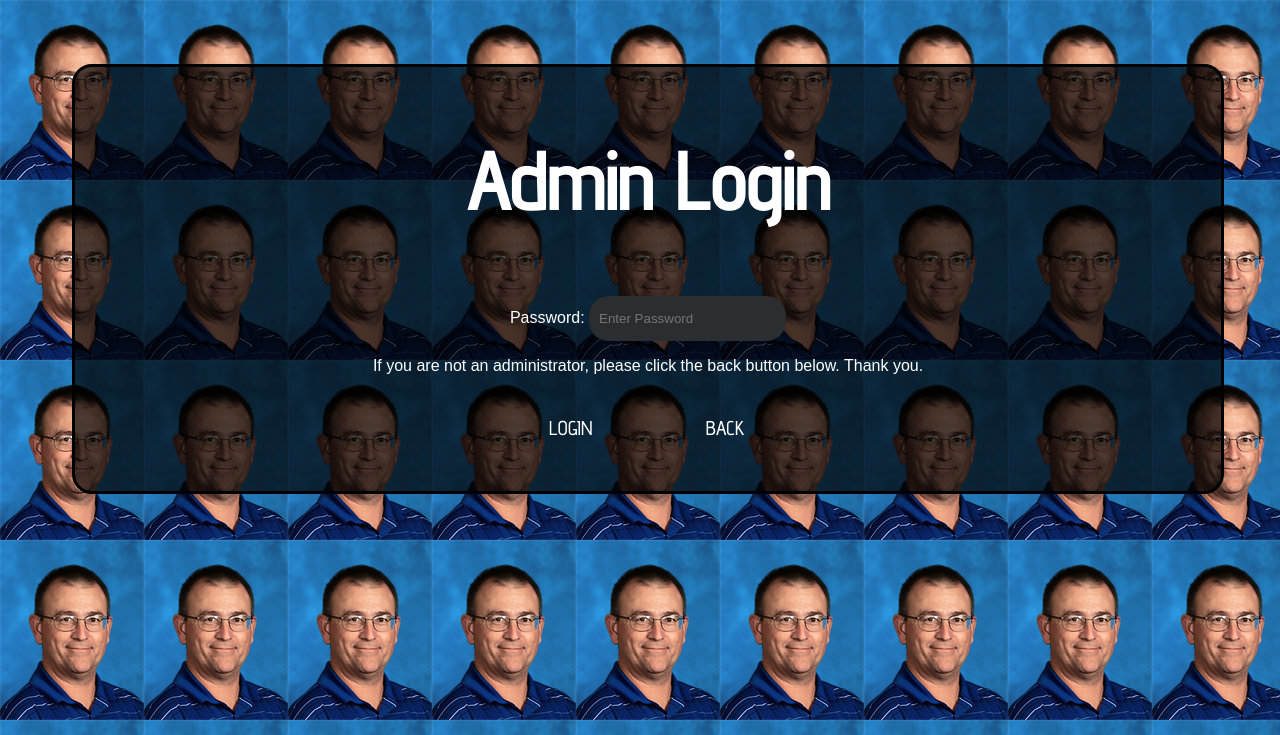
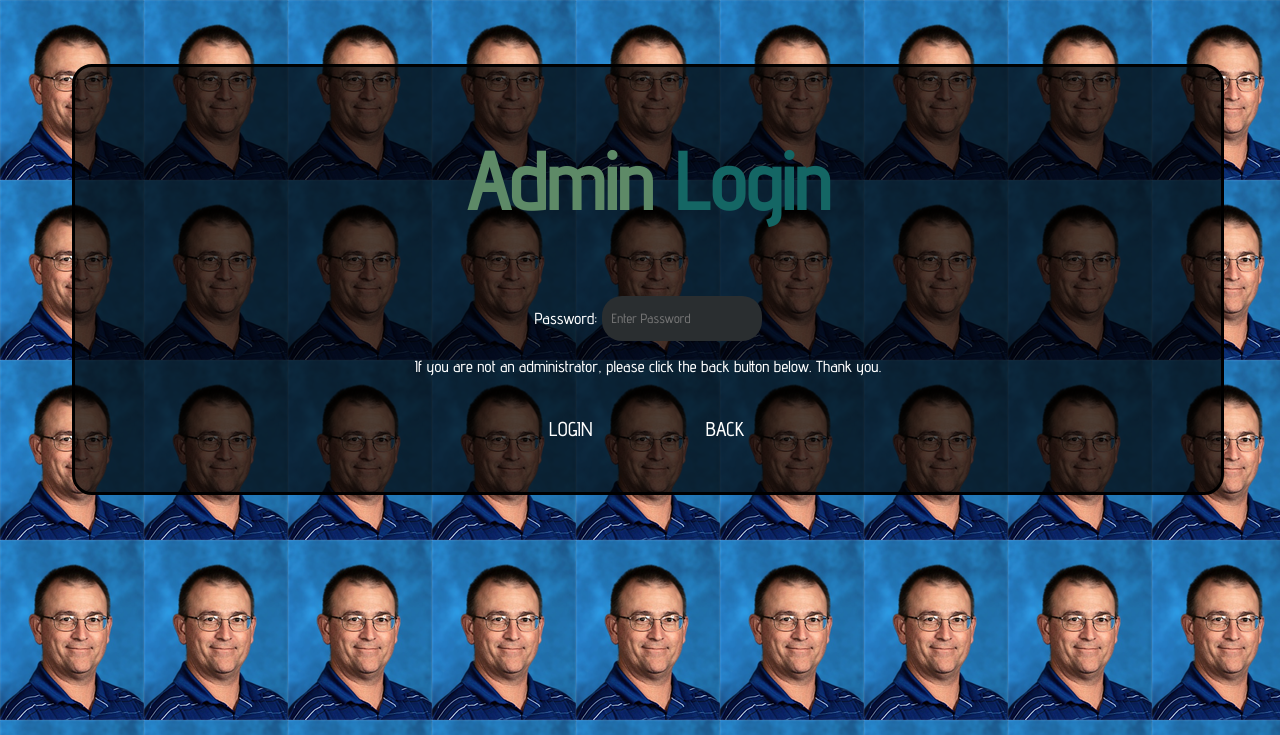
Before and after one commit to SomeStooges/MathRelay3, a PHP site: page /admin_login.php in a window 1280 px wide. Shown: the top 735 px of the page. Run offline with PHP 8.4, Linux system fonts and the light colour scheme; some libraries are stand-ins or nearby versions.

Commit message:
expands color theme throughout the program

```diff
--- a/admin_login.php
+++ b/admin_login.php
@@ -10,7 +10,7 @@
 
 	<body style="text-align:center">
 	<section>
-		<h1>Admin Login</h1>
+		<h1><span id= "one">Admin</span><span id="two"> Login</span></h1>
 		<p> Password: <input type = "password" name= "password" placeholder="Enter Password" id='adminPassword'>
 		<br>
 		<p style="color: red" id="passErr"></p>
--- a/answer_sheet.php
+++ b/answer_sheet.php
@@ -56,7 +56,7 @@
 	<body>
 		<div id="everything">
 			<div id="ribbon">
-				<div id='logoutDiv'> <button id='logoutButton'>LOGOUT</button></div>
+				<div id='logoutDiv'> <button id='logoutButton'>Logout</button></div>
 				<h1 id='teamNumber'></h1>
 				<div id="title">
 					<p style="text-align:center">
--- a/styles/admin_login.css
+++ b/styles/admin_login.css
@@ -4,8 +4,7 @@ body {
     background-image: url('/MathRelay3/images/GalleryPhoto.jpg');
     background-size: auto;
     min-width: 1280px;
-    font-family: sans-serif;
-
+    font-family: 'Advent Pro', sans-serif;
 }
 
 section {
@@ -34,6 +33,12 @@ h1 {
       font-family: 'Advent Pro', sans-serif;
 
 }
+#one{
+  color: rgb(94, 138, 103);
+}
+#two{
+  color: rgb(20, 102, 100);
+}
 #adminPassword{
   background-color: rgb(42, 46, 48);
   border: none;
@@ -41,6 +46,7 @@ h1 {
   color: white;
   padding: 10px;
   border-radius: 20px;
+  font-family: 'Advent Pro', sans-serif;
 }
 #back_button, #admin_login{
   width: 150px;
--- a/styles/finish_page.css
+++ b/styles/finish_page.css
@@ -30,6 +30,9 @@ section {
 	word-wrap: break-word;
   background-color: rgba(0,0,0,.6);
 }
+#pageTitle{
+	color: rgb(94, 138, 103);
+}
 #congratulations{
 	font-size: 30px;
 }
--- a/styles/styles_answer_sheet.css
+++ b/styles/styles_answer_sheet.css
@@ -249,6 +249,8 @@ table{
 	background-color: inherit;
 	color: white;
 	transition: background-color 0.4s ease;
+  font-family: 'Advent Pro', sans-serif;
+  font-size: 120%;
 }
 #logoutButton:hover{
   background-color: rgb(32, 70, 93);
--- a/styles/welcome.css
+++ b/styles/welcome.css
@@ -63,6 +63,10 @@ h2 {
   font-family: 'Advent Pro', sans-serif;
   font-size: 20px;
 }
+#welcomeButton:disabled{
+  text-decoration: line-through;
+  color: red;
+}
 #welcomeButton:hover{
   background-color: rgb(32, 70, 93);
 }
--- a/user_login.php
+++ b/user_login.php
@@ -17,7 +17,7 @@
 
 	<body style="text-align:center">
 	<section>
-		<h1><span id="title"> Team Captain Login </span></h1>
+		<h1><span id="one">Team</span><span id="two"> Captain</span><span id="three"> Login</span></h1>
 		<p><span id="second"> Enter login information below</span></p>
 		<p><span id="third"> Team ID: <input type="text" name="teamID" placeholder="Enter Team ID" id='teamID' class = 'loginField'></p>
 		<p> Team Password: <input type= "password" name="password" placeholder="Enter Password" id='teamPassword' class = 'loginField'></span></p>
```
Also changed, not shown: scripts/scripts_leaderboard.js (+4 -4 lines), styles/styles_leaderboard.css (+15 -6 lines), styles/user_login.css (+11 -0 lines).
